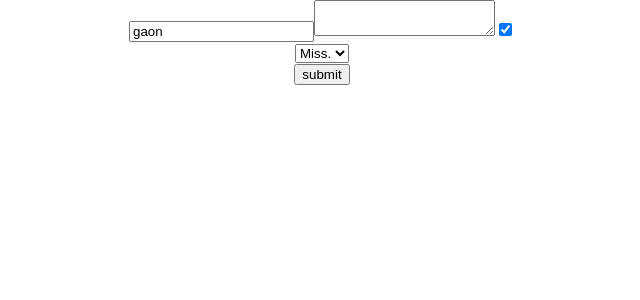
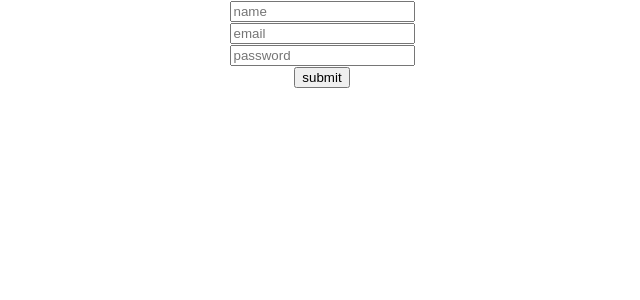
Before and after one commit to gaon000/react-react-react-react, a React (Create React App) app: page / in a window 1280 px wide. Shown: the top 300 px of the page, without its empty margins (318-958 px from the left). Built offline with nearby package versions, Linux system fonts and the light colour scheme.

Commit message:
form validation

```diff
--- a/src/App.js
+++ b/src/App.js
@@ -1,17 +1,17 @@
 import './App.css';
 import React, { Component } from 'react';
-import MyForm from "./components/MyForm";
+import ValidationForm from './components/ValidationForm';
 
 class App extends Component {
 
   state = {
     visible: true,
-  }
+  };
 
   render() {
     return (
       <div className="App">
-        <MyForm />
+        <ValidationForm />
       </div>
     )
   }
--- /dev/null
+++ b/src/components/ValidationForm.js
@@ -0,0 +1,86 @@
+import React from 'react';
+
+const initialState = {
+  name: '',
+  email: '',
+  password: '',
+  nameError: '',
+  emailError: '',
+  passwordError: '',
+}
+
+export default class ValidationForm extends React.Component {
+  state = initialState;
+  handleChange = (event) => {
+    const isCheckbox = event.target.type === 'checkbox'
+    this.setState({ [event.target.name]: isCheckbox ? event.target.checked : event.target.value })
+  };
+
+
+  validate = () => {
+    let nameError = ''
+    let emailError = ''
+    let passwordError = ''
+
+    if (!this.state.name) {
+      nameError = 'name cannot be blank';
+    }
+
+    if (!this.state.email.includes('@')) {
+      emailError = 'invalid email';
+    }
+
+    if (emailError || nameError) {
+      this.setState({ emailError, nameError });
+      return false;
+    }
+    return true;
+  }
+
+
+  handleSubmit = (event) => {
+    event.preventDefault()
+    const isValid = this.validate();
+    if (isValid) {
+      console.log(this.state);
+      // clear form
+      this.setState(initialState)
+    }
+  }
+
+  render() {
+    return (
+      <form onSubmit={this.handleSubmit}>
+        <div>
+          <input
+            name="name"
+            placeholder='name'
+            value={this.state.name}
+            onChange={this.handleChange}
+          />
+          <div style={{ fontSize: 12, color: 'red' }}>{this.state.nameError}</div>
+        </div>
+        <div>
+          <input
+            name='email'
+            placeholder='email'
+            value={this.state.email}
+            onChange={this.handleChange}
+          />
+          <div style={{ fontSize: 12, color: 'red' }}>{this.state.emailError}</div>
+        </div>
+        <div>
+          <input
+            type='password'
+            name='password'
+            placeholder='password'
+            value={this.state.password}
+            onChange={this.handleChange}
+          />
+          <div style={{ fontSize: 12, color: 'red' }}>{this.state.passwordError}</div>
+        </div>
+        <button type='submit'>submit</button>
+      </form>
+    );
+  }
+}
```
